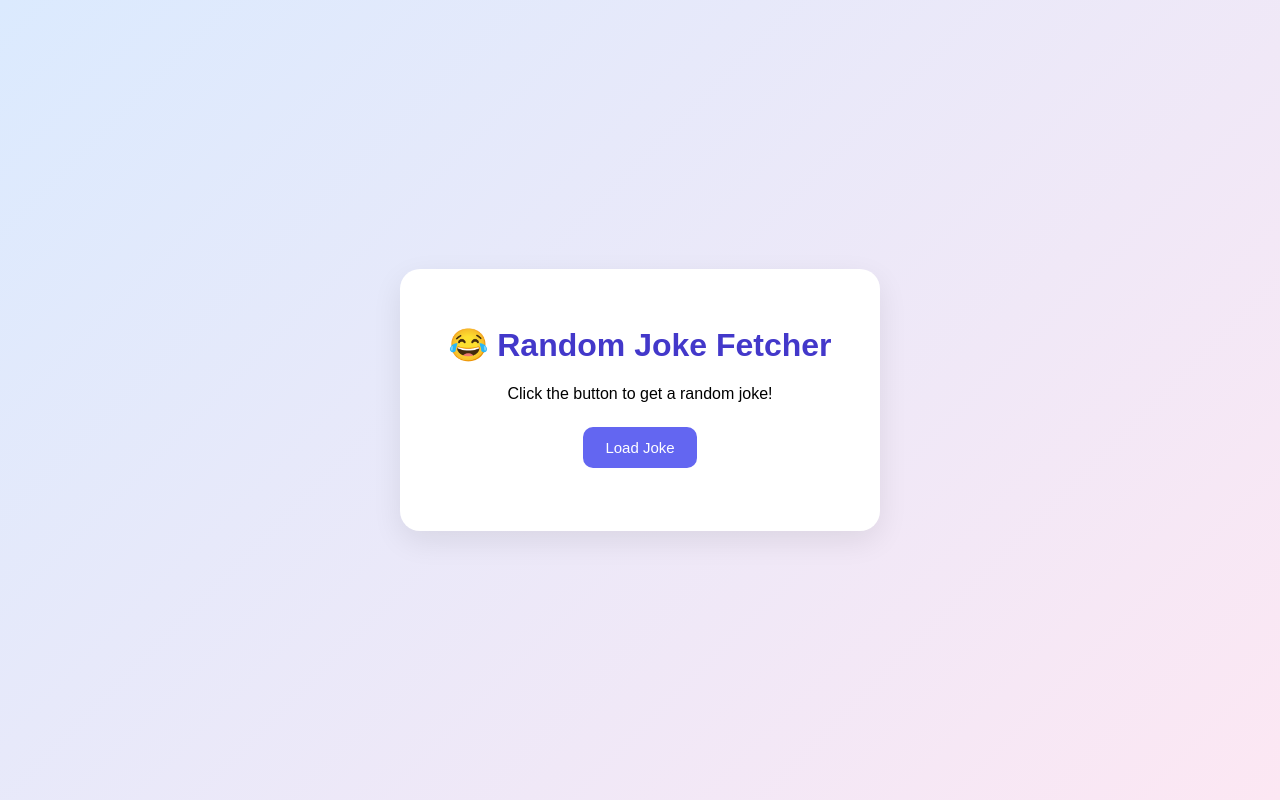
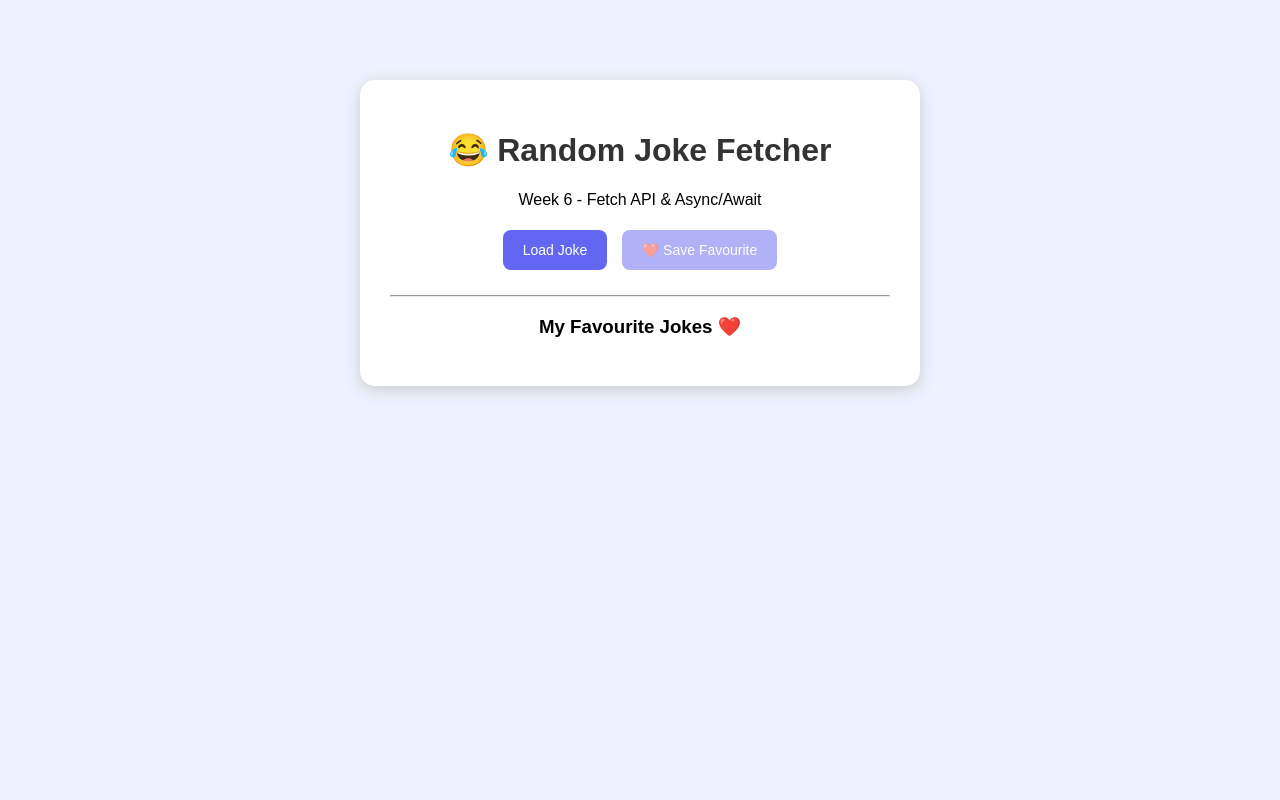
Before and after one commit to yaminkywatkhaing1422001-create/week1, a plain HTML site: page week6/index.html in a window 1280 px wide. Drawn offline with Linux system fonts and the light colour scheme.

Commit message:
Refactor index.html for improved layout and styles
Updated styles and structure for the Random Joke Fetcher. Enhanced button functionality and improved layout for better user experience.

```diff
--- a/week6/index.html
+++ b/week6/index.html
@@ -3,154 +3,303 @@
 <head>
 <meta charset="UTF-8">
 <meta name="viewport" content="width=device-width, initial-scale=1.0">
-  <title>Random Joke Fetcher</title>
+<title>Random Joke Fetcher - Week 6</title>
+
 <style>
-    * { box-sizing: border-box; }
-
   body {
+    font-family: Arial, sans-serif;
+    background: #eef2ff;
+    text-align: center;
+    padding: 50px 15px;
     margin: 0;
-      min-height: 100vh;
-      display: flex;
-      justify-content: center;
-      align-items: center;
-      background: linear-gradient(135deg, #dbeafe, #fce7f3);
-      font-family: Arial, sans-serif;
-      padding: 20px;
   }
 
-    .card {
+  .container {
     background: white;
-      padding: 35px;
-      border-radius: 20px;
-      max-width: 480px;
-      width: 100%;
-      text-align: center;
-      box-shadow: 0 10px 30px #00000015;
+    max-width: 500px;
+    margin: 30px auto;
+    padding: 30px;
+    border-radius: 15px;
+    box-shadow: 0 4px 15px #cccccc;
   }
 
-    h1 { color: #4338ca; }
-    #setup { font-size: 20px; font-weight: bold; }
-    #punchline { font-size: 18px; color: #7c3aed; }
+  h1 {
+    color: #333333;
+  }
 
   button {
     background: #6366f1;
     color: white;
     border: none;
-      border-radius: 10px;
-      padding: 12px 22px;
-      margin: 8px;
+    padding: 12px 20px;
+    border-radius: 8px;
     cursor: pointer;
-      font-size: 15px;
+    margin: 5px;
+    font-size: 14px;
   }
 
-    button:hover { background: #4338ca; }
-    button:disabled { opacity: 0.5; cursor: wait; }
+  button:hover {
+    background: #4f46e5;
+  }
 
-    #saveBtn { background: #059669; }
-    #message { color: #dc2626; }
+  button:disabled {
+    opacity: 0.5;
+    cursor: not-allowed;
+  }
+
+  #setup {
+    font-size: 20px;
+    font-weight: bold;
+    margin-top: 20px;
+  }
+
+  #punchline {
+    color: #6366f1;
+    font-size: 18px;
+  }
+
+  #error {
+    color: red;
+    font-size: 14px;
+  }
+
+  #loading {
+    color: #555555;
+  }
 
   .spinner {
     display: none;
-      width: 35px;
-      height: 35px;
     margin: 15px auto;
-      border: 4px solid #ddd;
+    width: 30px;
+    height: 30px;
+    border: 4px solid #dddddd;
     border-top: 4px solid #6366f1;
     border-radius: 50%;
-      animation: spin 0.8s linear infinite;
+    animation: spin 1s linear infinite;
   }
 
   @keyframes spin {
-      to { transform: rotate(360deg); }
+    100% {
+      transform: rotate(360deg);
+    }
+  }
+
+  #favourites {
+    text-align: left;
+    padding-left: 25px;
+  }
+
+  #favourites li {
+    margin-bottom: 12px;
+    line-height: 1.5;
   }
 </style>
 </head>
+
 <body>
-  <div class="card">
+
+<div class="container">
+
   <h1>😂 Random Joke Fetcher</h1>
-    <p>Click the button to get a random joke!</p>
 
-    <button id="loadBtn" onclick="loadJoke()">Load Joke</button>
+  <p>Week 6 - Fetch API & Async/Await</p>
+
+  <button id="loadButton" onclick="loadJoke()">
+    Load Joke
+  </button>
+
+  <button id="saveButton" onclick="saveJoke()" disabled>
+    ❤️ Save Favourite
+  </button>
 
   <div id="spinner" class="spinner"></div>
+
   <p id="loading"></p>
-    <p id="setup"></p>
+  <p id="error"></p>
+
+  <h2 id="setup"></h2>
   <p id="punchline"></p>
-    <p id="message" role="status"></p>
 
-    <button id="saveBtn" onclick="saveFavourite()" hidden>
-      ❤️ Save Favourite
-    </button>
-    <p id="savedMessage"></p>
+  <hr>
+
+  <h3>My Favourite Jokes ❤️</h3>
+
+  <ul id="favourites"></ul>
+
 </div>
 
 <script>
+
 let currentJoke = null;
 
-    async function loadJoke() {
-      const loadBtn = document.getElementById("loadBtn");
-      const spinner = document.getElementById("spinner");
+// Get a joke from an API
+async function fetchJoke() {
 
-      loadBtn.disabled = true;
-      spinner.style.display = "block";
-      document.getElementById("loading").textContent = "Loading...";
-      document.getElementById("setup").textContent = "";
-      document.getElementById("punchline").textContent = "";
-      document.getElementById("message").textContent = "";
-      document.getElementById("savedMessage").textContent = "";
-      document.getElementById("saveBtn").hidden = true;
-      currentJoke = null;
+  const urls = [
+    "https://official-joke-api.appspot.com/random_joke",
+    "https://v2.jokeapi.dev/joke/Any?type=twopart&safe-mode"
+  ];
+
+  for (const url of urls) {
 
     try {
-        const response = await fetch(
-          "https://official-joke-api.appspot.com/random_joke"
-        );
+
+      const response = await fetch(url);
 
       if (!response.ok) {
-          throw new Error("HTTP " + response.status);
+        throw new Error("HTTP Error: " + response.status);
       }
 
       const data = await response.json();
 
-        document.getElementById("setup").textContent = data.setup;
-        document.getElementById("punchline").textContent = data.punchline;
+      // Official Joke API
+      if (data.setup && data.punchline) {
+        return {
+          setup: data.setup,
+          punchline: data.punchline
+        };
+      }
 
-        currentJoke = data;
-        document.getElementById("saveBtn").hidden = false;
+      // Backup Joke API
+      if (data.setup && data.delivery) {
+        return {
+          setup: data.setup,
+          punchline: data.delivery
+        };
+      }
+
+      throw new Error("Invalid joke data");
 
     } catch (error) {
-        document.getElementById("message").textContent =
+      console.error("API failed:", url, error);
+    }
+
+  }
+
+  throw new Error("All joke APIs failed");
+}
+
+
+// Load Joke Button
+async function loadJoke() {
+
+  const loading = document.getElementById("loading");
+  const spinner = document.getElementById("spinner");
+  const error = document.getElementById("error");
+  const setup = document.getElementById("setup");
+  const punchline = document.getElementById("punchline");
+
+  const loadButton = document.getElementById("loadButton");
+  const saveButton = document.getElementById("saveButton");
+
+  loading.textContent = "Loading...";
+  spinner.style.display = "block";
+
+  error.textContent = "";
+  setup.textContent = "";
+  punchline.textContent = "";
+
+  currentJoke = null;
+
+  loadButton.disabled = true;
+  saveButton.disabled = true;
+
+  try {
+
+    const joke = await fetchJoke();
+
+    setup.textContent = joke.setup;
+    punchline.textContent = joke.punchline;
+
+    currentJoke = joke;
+    saveButton.disabled = false;
+
+  } catch (err) {
+
+    error.textContent =
       "Sorry! Could not load a joke. Please try again.";
 
+    console.error(err);
+
   } finally {
+
+    loading.textContent = "";
     spinner.style.display = "none";
-        document.getElementById("loading").textContent = "";
-        loadBtn.disabled = false;
+    loadButton.disabled = false;
+
   }
 }
 
-    function saveFavourite() {
-      if (!currentJoke) return;
+
+// Save Favourite Button
+function saveJoke() {
+
+  if (!currentJoke) {
+    alert("Please load a joke first!");
+    return;
+  }
 
   try {
-        const favourites = JSON.parse(
-          localStorage.getItem("favouriteJokes") || "[]"
+
+    let jokes = JSON.parse(
+      localStorage.getItem("favoriteJokes") || "[]"
     );
 
-        favourites.push(currentJoke);
+    jokes.push(currentJoke);
 
     localStorage.setItem(
-          "favouriteJokes",
-          JSON.stringify(favourites)
+      "favoriteJokes",
+      JSON.stringify(jokes)
     );
 
-        document.getElementById("savedMessage").textContent =
-          "❤️ Joke saved successfully!";
+    showFavourites();
+
+    alert("Joke saved successfully! ❤️");
+
   } catch (error) {
-        document.getElementById("savedMessage").textContent =
-          "Could not save this joke.";
+
+    alert("Could not save the joke.");
+
   }
 }
+
+
+// Display Favourite Jokes
+function showFavourites() {
+
+  const list = document.getElementById("favourites");
+
+  list.innerHTML = "";
+
+  try {
+
+    const jokes = JSON.parse(
+      localStorage.getItem("favoriteJokes") || "[]"
+    );
+
+    jokes.forEach(function(joke) {
+
+      const li = document.createElement("li");
+
+      li.textContent =
+        joke.setup + " — " + joke.punchline;
+
+      list.appendChild(li);
+
+    });
+
+  } catch (error) {
+
+    console.error("Could not load favourites", error);
+
+  }
+}
+
+
+// Show saved jokes when page opens
+showFavourites();
+
 </script>
+
 </body>
 </html>
```
Lines whose indentation alone changed are shown as unchanged.
